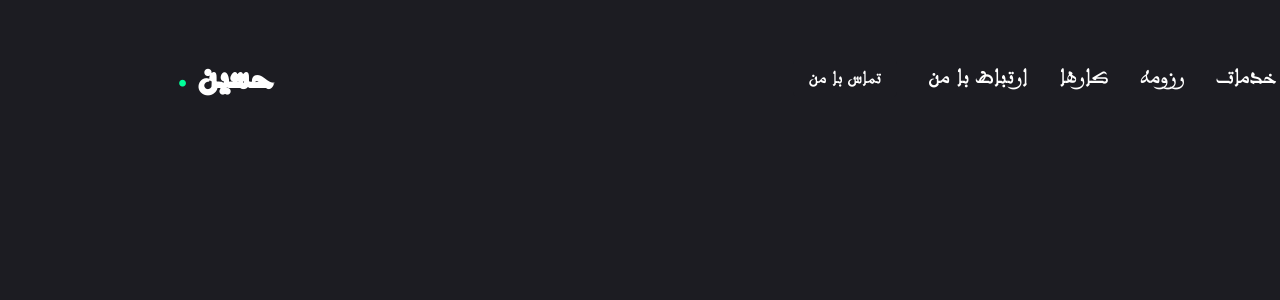
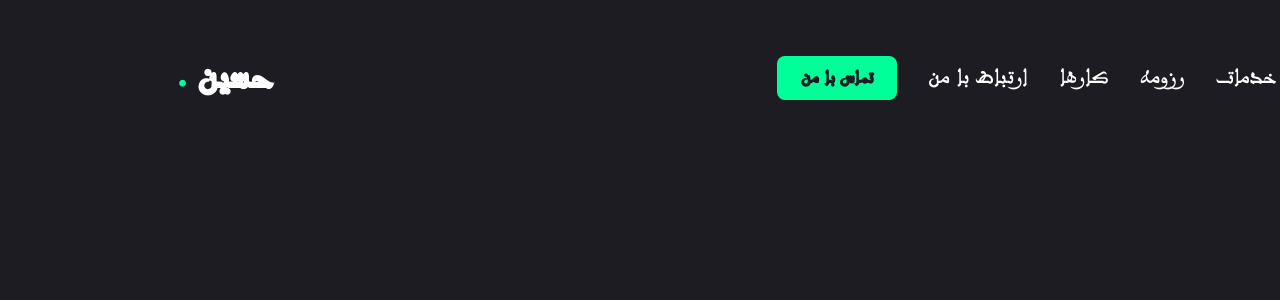
Before and after one commit to Hossein1371za/aboutme-nextjs-tailwind-shadcn, a Next.js app: page / in a window 1280 px wide. Shown: the top 300 px of the page. Built offline with nearby package versions, Linux system fonts and the light colour scheme.

Commit message:
end header

```diff
--- a/app/page.jsx
+++ b/app/page.jsx
@@ -1,9 +1,9 @@
 
 
-export default function Home() {
+const Home = () => {
   return (
-    <main className="font-maghreb">
-      صفحه اصلی
-    </main>
-  );
+    <div>home page</div>
+  )
 }
+
+export default Home
--- a/components/ui/button.jsx
+++ b/components/ui/button.jsx
@@ -5,25 +5,18 @@
 import { cn } from "@/lib/utils"
 
 const buttonVariants = cva(
-  "inline-flex items-center justify-center whitespace-nowrap rounded-md text-sm font-medium ring-offset-background transition-colors focus-visible:outline-none focus-visible:ring-2 focus-visible:ring-ring focus-visible:ring-offset-2 disabled:pointer-events-none disabled:opacity-50",
+  "inline-flex items-center justify-center whitespace-nowrap rounde-full text-base font-semibold ring-offset-white rounded-lg",
   {
     variants: {
       variant: {
-        default: "bg-primary text-primary-foreground hover:bg-primary/90",
-        destructive:
-          "bg-destructive text-destructive-foreground hover:bg-destructive/90",
-        outline:
-          "border border-input bg-background hover:bg-accent hover:text-accent-foreground",
-        secondary:
-          "bg-secondary text-secondary-foreground hover:bg-secondary/80",
-        ghost: "hover:bg-accent hover:text-accent-foreground",
-        link: "text-primary underline-offset-4 hover:underline",
+        default: "bg-accent text-primary hover:bg-accent-hover",
+        primary:"bg-primary text-white",
+        outline:"border borde-accent bg-transparent text-accent hover:bg-accent hover:text-primary"
       },
       size: {
-        default: "h-10 px-4 py-2",
-        sm: "h-9 rounded-md px-3",
-        lg: "h-11 rounded-md px-8",
-        icon: "h-10 w-10",
+        default: "h-[44px] px-6",
+        md: "h-[48px] px-6",
+        lg: "h-[56px] px-8 text-sm",
       },
     },
     defaultVariants: {
```
